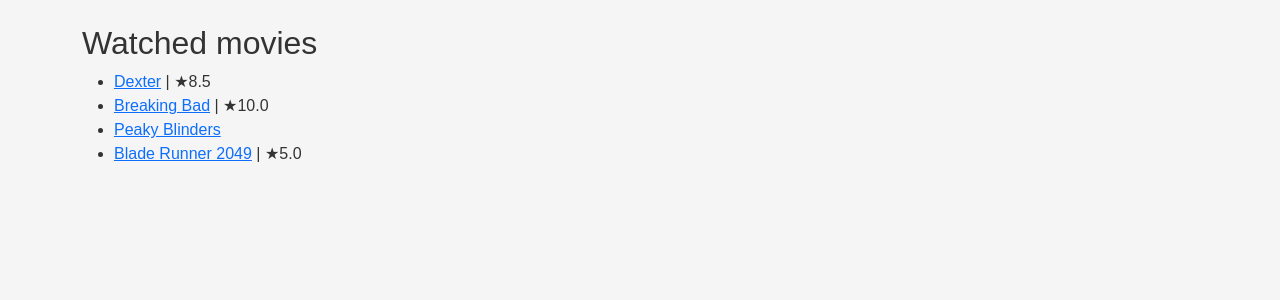
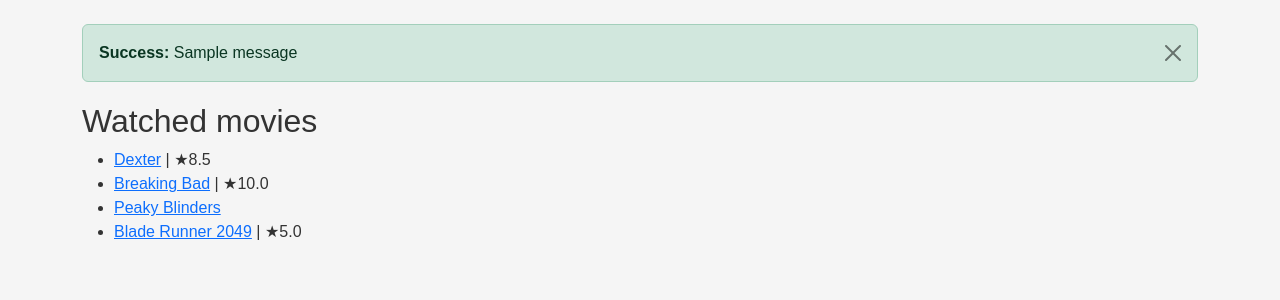
Before and after one commit to AliGojayev/cs50-final-project, a Flask app: page / in a window 1280 px wide. Shown: the part 56-356 px from the top of the page. Run offline with Flask 3, Linux system fonts and the light colour scheme; a user stored in the database is signed in; one stand-in notice (Sample message) is shown; some libraries are stand-ins or nearby versions.

Commit message:
changing  the layout so that flash handles success

```diff
--- a/templates/layout.html
+++ b/templates/layout.html
@@ -77,22 +77,24 @@
         </div>
     </nav>
 
-
-    {% with messages = get_flashed_messages(True) %}
+    {% with messages = get_flashed_messages(with_categories=true) %}
     {% if messages %}
         <div class="container mt-4">
-            {% for message in messages %}
-                {% if message.0 == 'error' %}
-                    <div class="alert alert-danger alert-dismissible fade show" role="alert">
-                        <strong>Error:</strong> {{ message.1 }}
-                        <button type="button" class="btn-close" data-bs-dismiss="alert" aria-label="Close"></button>
-                    </div>
-                {% endif %}
+            {% for category, message in messages %}
+                <div class="alert alert-dismissible fade show
+                    {% if category == 'error' %}alert-danger{% elif category == 'success' %}alert-success{% endif %}" role="alert">
+                    {% if category == 'error' %}
+                        <strong>Error:</strong>
+                    {% elif category == 'success' %}
+                        <strong>Success:</strong>
+                    {% endif %}
+                    {{ message }}
+                    <button type="button" class="btn-close" data-bs-dismiss="alert" aria-label="Close"></button>
+                </div>
             {% endfor %}
         </div>
     {% endif %}
     {% endwith %}
-
 
     <div class="container">
         {% block body %}
```
